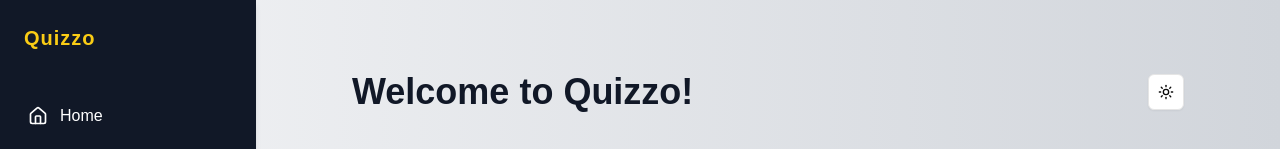
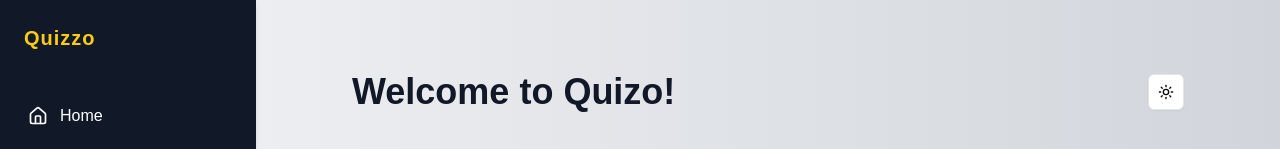
Before and after one commit to yash-shewalkar/intern_quiz_app_next-js, a Next.js app: page / in a window 1280 px wide. Shown: the top 149 px of the page. Built offline with nearby package versions, Linux system fonts and the light colour scheme.

Commit message:
fix quizo

```diff
--- a/app/page.tsx
+++ b/app/page.tsx
@@ -27,7 +27,7 @@ export default function Home() {
           {/* Header Section */}
           <div className="flex justify-between items-center mb-8">
             <h1 className="text-4xl font-bold text-gray-900 dark:text-white">
-              Welcome to Quizzo!
+              Welcome to Quizo!
             </h1>
             <ModeToggle />
           </div>
```
